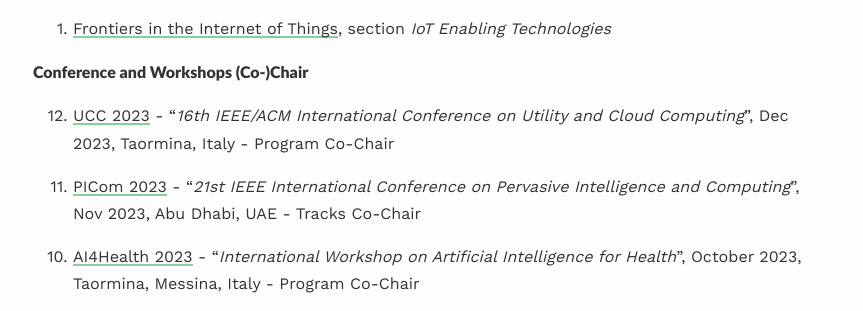
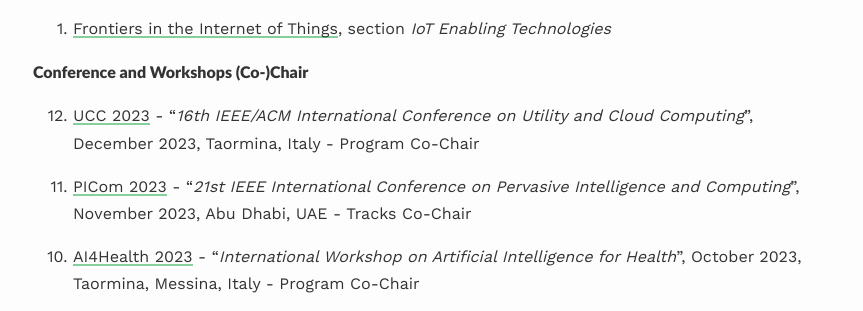
Before and after one commit to lcarnevale/lcarnevale.github.io, a Jekyll site: the page built from _pages/activities.md, in a window 1280 px wide. Shown: the part 707-1018 px from the top of the page, without its empty margins (207-1070 px from the left). Built offline with Jekyll 4.4.1, drawn with Linux system fonts in a browser that asks for light colours; nearby versions of some CDN libraries; some web fonts are replaced.

Commit message:
fix months

```diff
--- a/_pages/activities.md
+++ b/_pages/activities.md
@@ -25,9 +25,9 @@
 {: reversed="reversed"}
 
 #### Conference and Workshops (Co-)Chair
-0. [UCC 2023](https://ucc-conference.org/) - "<i>16th IEEE/ACM International Conference on Utility and Cloud Computing</i>", Dec 2023, Taormina, Italy - Program Co-Chair
+0. [UCC 2023](https://ucc-conference.org/) - "<i>16th IEEE/ACM International Conference on Utility and Cloud Computing</i>", December 2023, Taormina, Italy - Program Co-Chair
 
-0. [PICom 2023](https://icnetlab.org/cyber-science2023/picom/index.html) - "<i>21st IEEE International Conference on Pervasive Intelligence and Computing</i>", Nov 2023, Abu Dhabi, UAE - Tracks Co-Chair
+0. [PICom 2023](https://icnetlab.org/cyber-science2023/picom/index.html) - "<i>21st IEEE International Conference on Pervasive Intelligence and Computing</i>", November 2023, Abu Dhabi, UAE - Tracks Co-Chair
 
 0. [AI4Health 2023](https://www.ai4health.icar.cnr.it/) - "<i>International Workshop on Artificial Intelligence for Health</i>", October 2023, Taormina, Messina, Italy - Program Co-Chair
 
```
